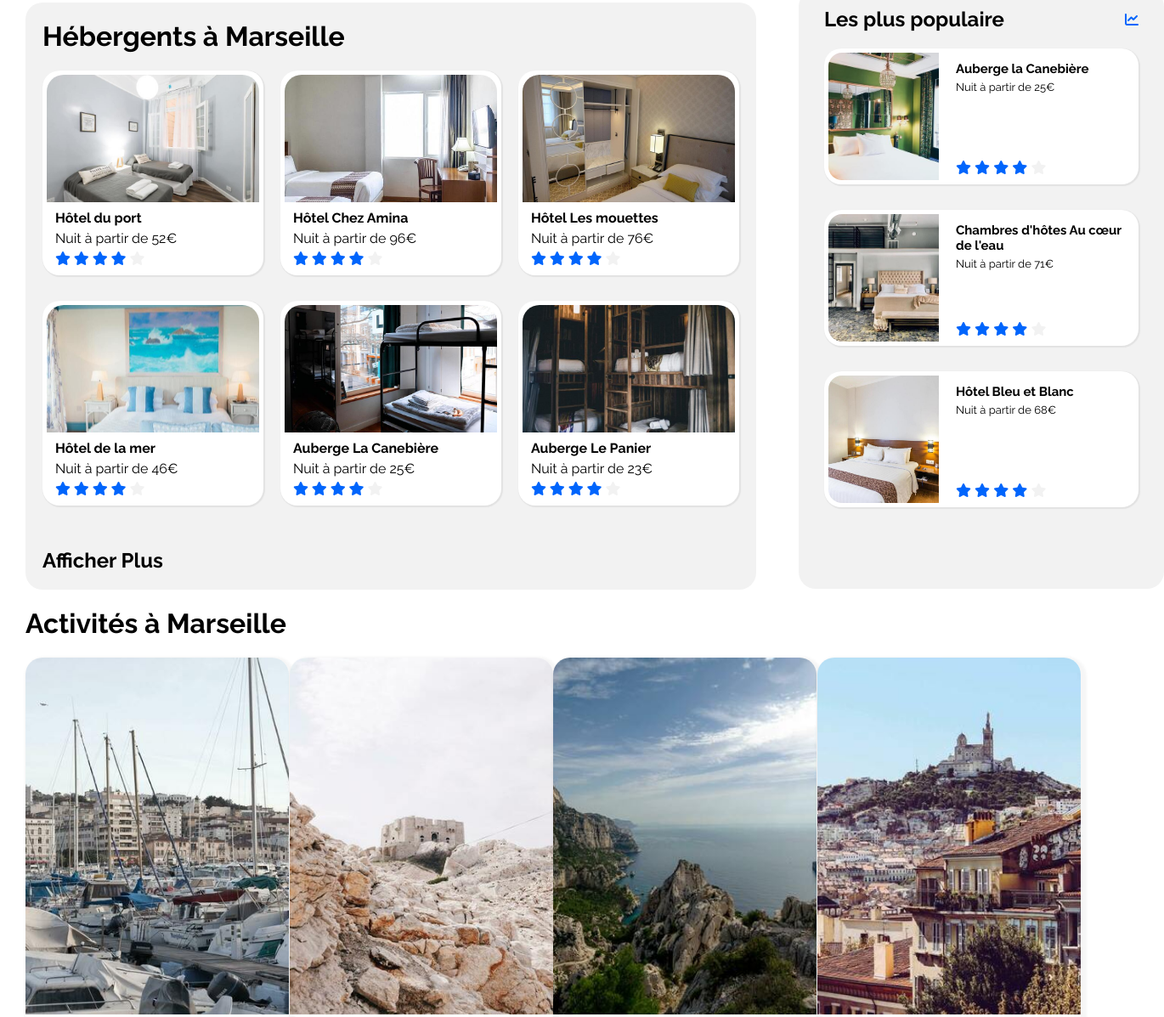
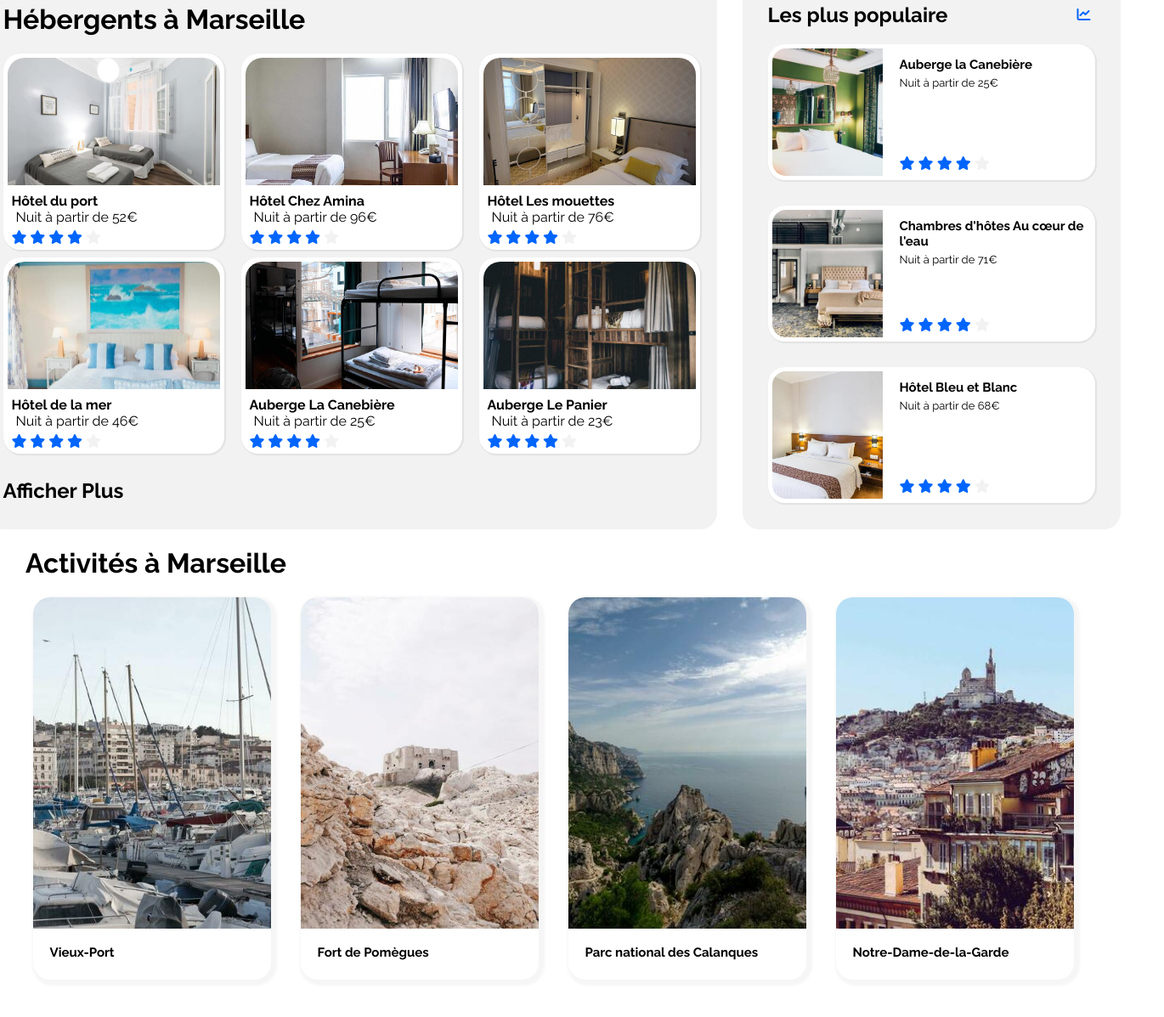
Before and after one commit to jodinotnice/OC-Project-2, a plain HTML site: page booki-main.html in a window 1280 px wide. Shown: the part 25-1222 px from the top of the page at 85% size, 1370 px wide, since content can reach past the window. Drawn offline with Linux system fonts and the light colour scheme.

Commit message:
modifications apportées sur booki-main-styles

```diff
--- a/Styles/booki-main-styles.css
+++ b/Styles/booki-main-styles.css
@@ -6,7 +6,8 @@ body {
 
 .main-flexbox{
   display: flex;
-  align-items: center;
+  justify-content: center;
+  gap: 30px;
 }
 
 .gray-box {
@@ -16,7 +17,8 @@ body {
   flex-direction: column;
   width: 840px;
   border-radius: 20px;
-  margin-top: 20px;
+  height: 640px;
+
 }
 
 .white-box-flex {
@@ -31,9 +33,9 @@ body {
   padding-left: 5px;
   padding-right: 5px;
   padding-top: 5px;
-  padding-bottom: 10px;
+  padding-bottom: 5px;
   border-radius: 20px;
-  margin-bottom: 30px;
+  margin-bottom: 9px;
   box-shadow: 1px 1px 1px 1px rgba(87, 87, 87, 0.1);
 }
 
@@ -46,24 +48,22 @@ body {
 }
 
 .align-text-hebergement {
-  padding-left: 10px;
+  padding-left: 5px;
   font-weight: bold;
   margin-top: 5px;
 }
 
 .align-sous-text-hebergement {
   padding-left: 10px;
-  margin-top: 5px;
+
 }
 
 .second-gray-box {
   background-color: #f2f2f2;
-  margin-left: 50px;
-  margin-top: 5px;
   border-radius: 20px;
-  width: 375px;
-  height: 705px;
-  padding-right: 30px;
+  width: 380px;
+  height: 640px;
+  padding-right: 35px;
   padding-left: 30px;
 }
 
@@ -76,7 +76,7 @@ body {
 .second-white-box {
   background-color: white;
   display: flex;
-  width: 360px;
+  width: 375px;
   padding-left: 5px;
   padding-right: 5px;
   padding-top: 5px;
@@ -112,20 +112,24 @@ body {
   bottom: 10px;
 }
 
+.text-activ-font {
+  margin-left: 100px;
+}
 .activites-flex {
   display: flex;
-  justify-content: space-around;;
+  justify-content: center;
+  gap: 35px;
 }
 .third-white-box {
-width: 310px;
-height: 480px;
+width: 280px;
+height: 450px;
 border-radius: 20px;
 box-shadow: 3px 3px 3px 4px rgba(87, 87, 87, 0.05);
 }
 
 .img-activites {
-  width: 310px;
-  height: 420px;
+  width: 280px;
+  height: 390px;
   object-fit: cover;
   border-top-left-radius: 20px;
   border-top-right-radius: 20px;
@@ -141,7 +145,6 @@ box-shadow: 3px 3px 3px 4px rgba(87, 87, 87, 0.05);
 .footer-flexbox {
   display: flex;
   justify-content: center;
-  align-items: center;
   margin-right: 30px;
   margin-top: 70px;
 }
@@ -149,8 +152,8 @@ box-shadow: 3px 3px 3px 4px rgba(87, 87, 87, 0.05);
 .footer-gray-box {
   background-color: #f2f2f2;
   display: flex;
-  justify-content: space-around;
-  width: 1350px;
+  gap: 300px;
+  width: 1330px;
 }
 
 .title-footer {
```
